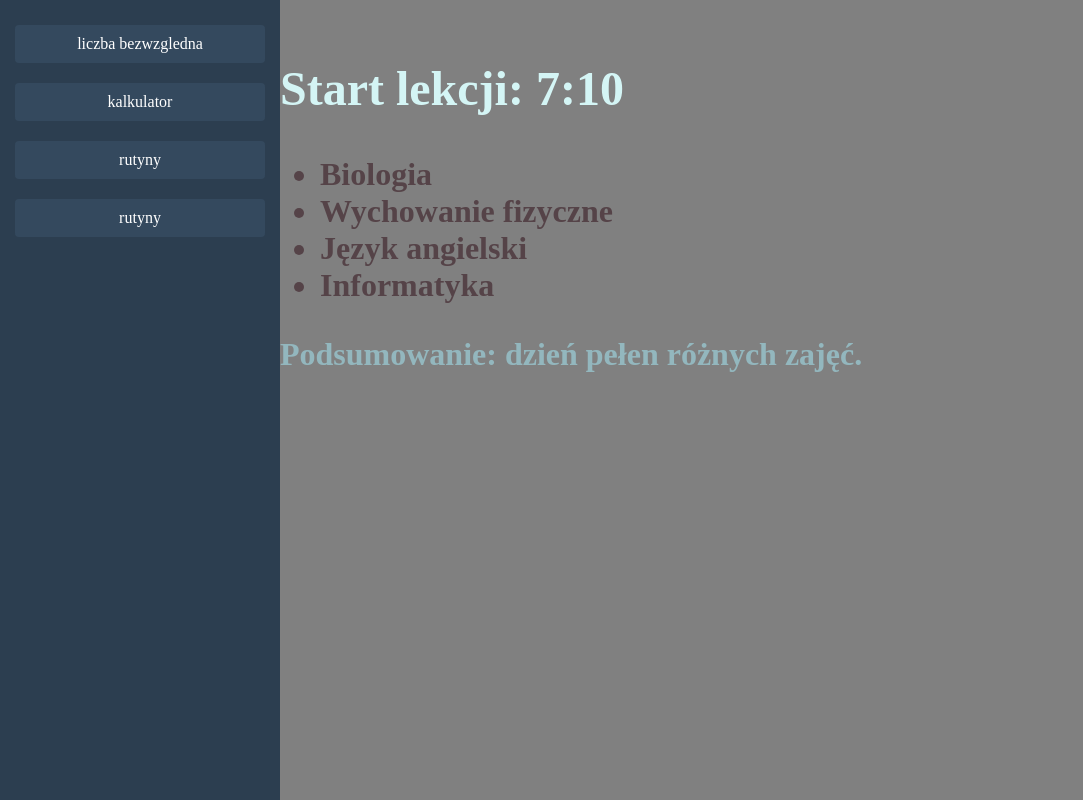
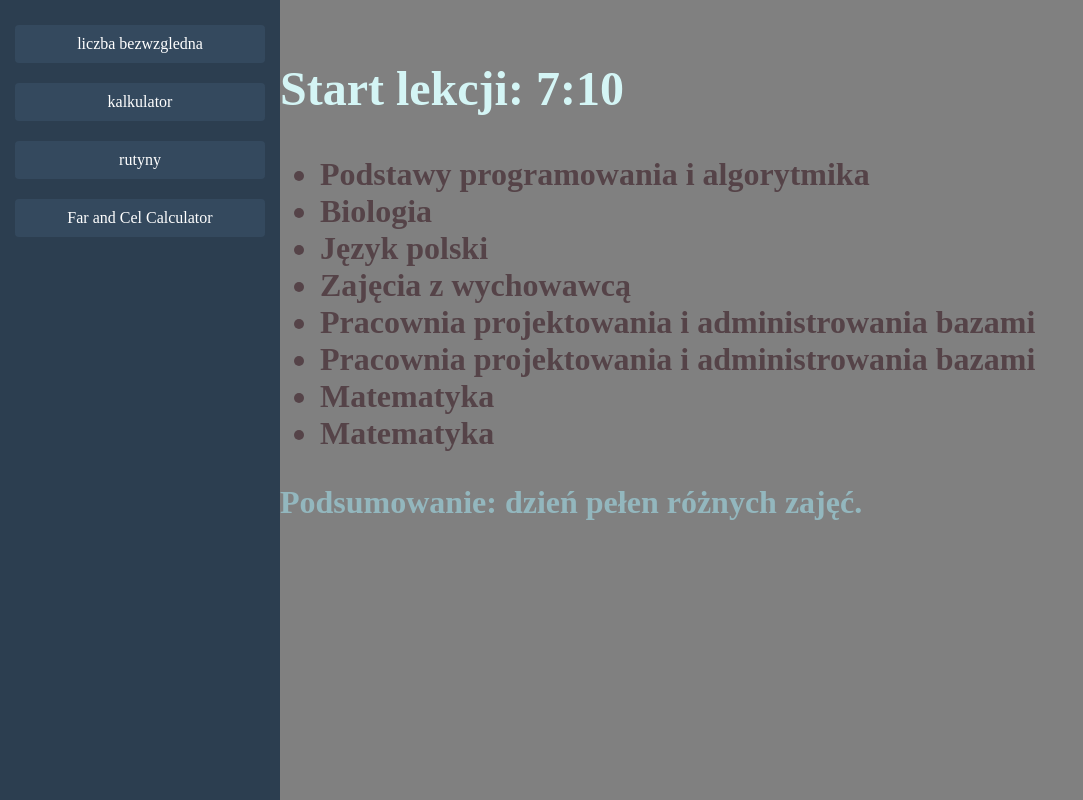
Before and after one commit to kadzber/funkcja_nezwzgledna, a plain HTML site: page routines.html in a window 1280 px wide. Shown: the whole page, without its empty margins (0-1083 px from the left). Drawn offline with Linux system fonts and the light colour scheme.

Commit message:
made an opsie

```diff
--- a/routines.html
+++ b/routines.html
@@ -12,7 +12,7 @@
       <a href="kalkulator.html">kalkulator</a>
       <a href="routines.html">rutyny</a>
 
-      <a href="Far.Cal.Calc.html">rutyny</a>
+      <a href="Far.Cal.Calc.html">Far and Cel Calculator</a>
     </aside>
 
     <h1 id="show"></h1>
--- a/routines_js.js
+++ b/routines_js.js
@@ -99,10 +99,16 @@ if (Formated == "Sun") {
       </div>
       <div class="lessons">
         <ul>
+          <li>Podstawy programowania i algorytmika</li>
+
           <li>Biologia</li>
-          <li>Wychowanie fizyczne</li>
-          <li>Język angielski</li>
-          <li>Informatyka</li>
+          <li>Język polski</li>
+          <li>Zajęcia z wychowawcą</li>
+          <li>Pracownia projektowania i administrowania bazami</li>
+          <li>Pracownia projektowania i administrowania bazami</li>
+          <li>Matematyka</li>
+          <li>Matematyka</li>
+
         </ul>
       </div>
       <div class="summary">
```
Also changed, not shown: kalkulator.html (+1 -1 lines).
